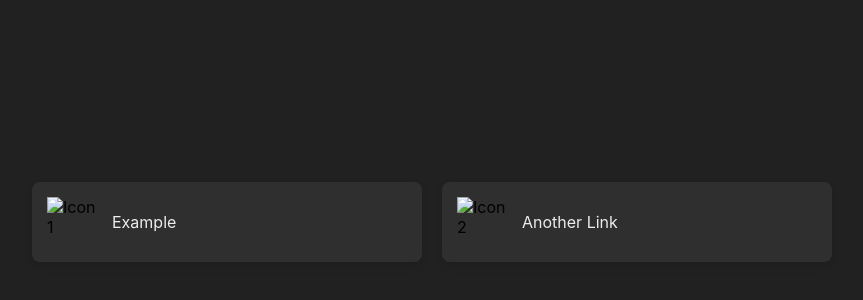
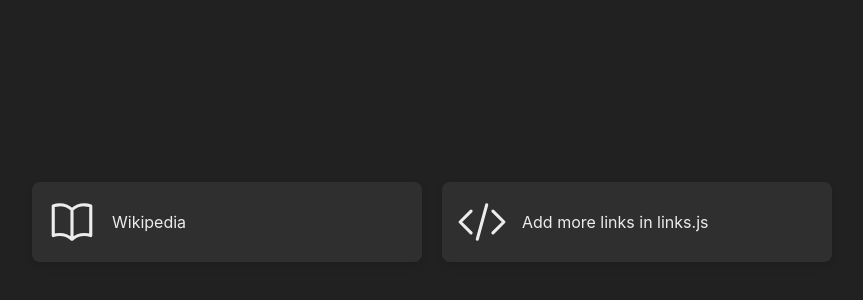
Before and after one commit to lindestad/homepage_v2, a plain HTML site: page index.html in a window 1280 px wide. Shown: the part 178-478 px from the top of the page, without its empty margins (208-1071 px from the left). Drawn offline with Linux system fonts and the light colour scheme.

Commit message:
Version one finalized

```diff
--- a/index.html
+++ b/index.html
@@ -8,19 +8,11 @@
 </head>
 <body>
     <div class="container">
-        <div class="grid">
-            <!-- Placeholder for icon cards -->
-            <div class="icon-card" onclick="navigate('https://example.com')">
-                <img src="path/to/icon1.svg" alt="Icon 1">
-                <p>Example</p>
-            </div>
-            <div class="icon-card" onclick="navigate('https://another.com')">
-                <img src="path/to/icon2.svg" alt="Icon 2">
-                <p>Another Link</p>
-            </div>
-            <!-- Add more icon cards as needed -->
+        <div class="grid" id="icon-grid">
+            <!-- Cards will be inserted here by JavaScript -->
         </div>
     </div>
+    <script src="links.js"></script>
     <script src="script.js"></script>
 </body>
 </html>
--- /dev/null
+++ b/links.js
@@ -0,0 +1,13 @@
+// Add additional links in this section. The icon should be placed in the icons folder.
+const iconData = [
+    {
+        "icon": "icons/book.svg",
+        "url": "https://en.wikipedia.org/wiki/Main_Page",
+        "label": "Wikipedia"
+    },
+    {
+        "icon": "icons/code.svg",
+        "url": "https://heroicons.com/",
+        "label": "Add more links in links.js"
+    }
+];
--- a/script.js
+++ b/script.js
@@ -1,3 +1,22 @@
-function navigate(url) {
-    window.location.href = url;
+function loadIcons() {
+    const grid = document.getElementById('icon-grid');
+
+    iconData.forEach(item => {
+        const card = document.createElement('div');
+        card.classList.add('icon-card');
+        card.onclick = () => window.location.href = item.url;
+
+        const icon = document.createElement('img');
+        icon.src = item.icon;
+        icon.alt = item.label;
+        card.appendChild(icon);
+
+        const label = document.createElement('p');
+        label.textContent = item.label;
+        card.appendChild(label);
+
+        grid.appendChild(card);
+    });
 }
+
+loadIcons();
--- a/styles.css
+++ b/styles.css
@@ -22,11 +22,6 @@ body {
     display: grid;
     grid-template-columns: repeat(auto-fit, minmax(100px, 1fr));
     gap: 20px;
-}
-
-.icon-card p {
-    margin-top: 10px;
-    color:
 }
 
 .icon-card {
```
Also changed, not shown: icons/book.svg (added), icons/code.svg (added).
